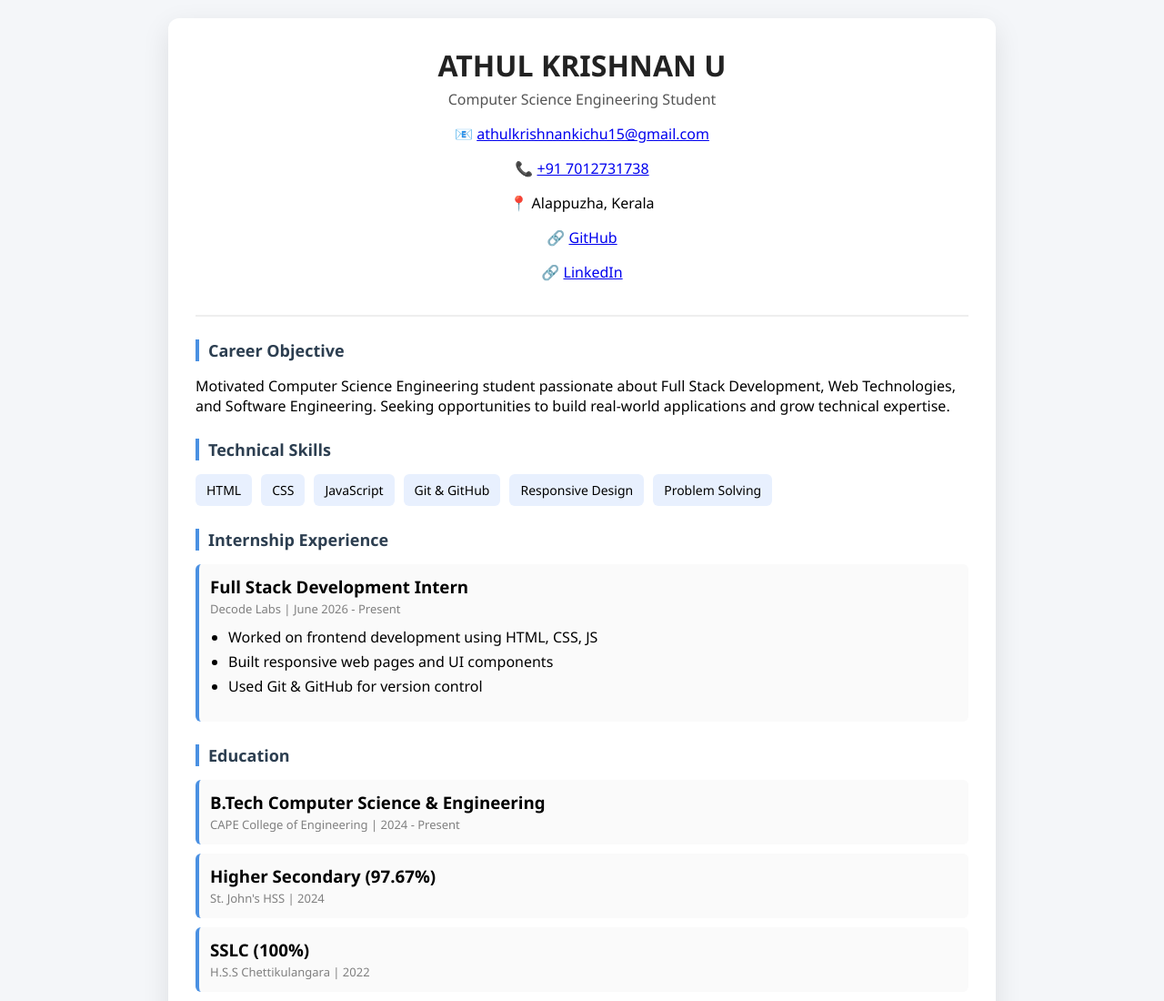
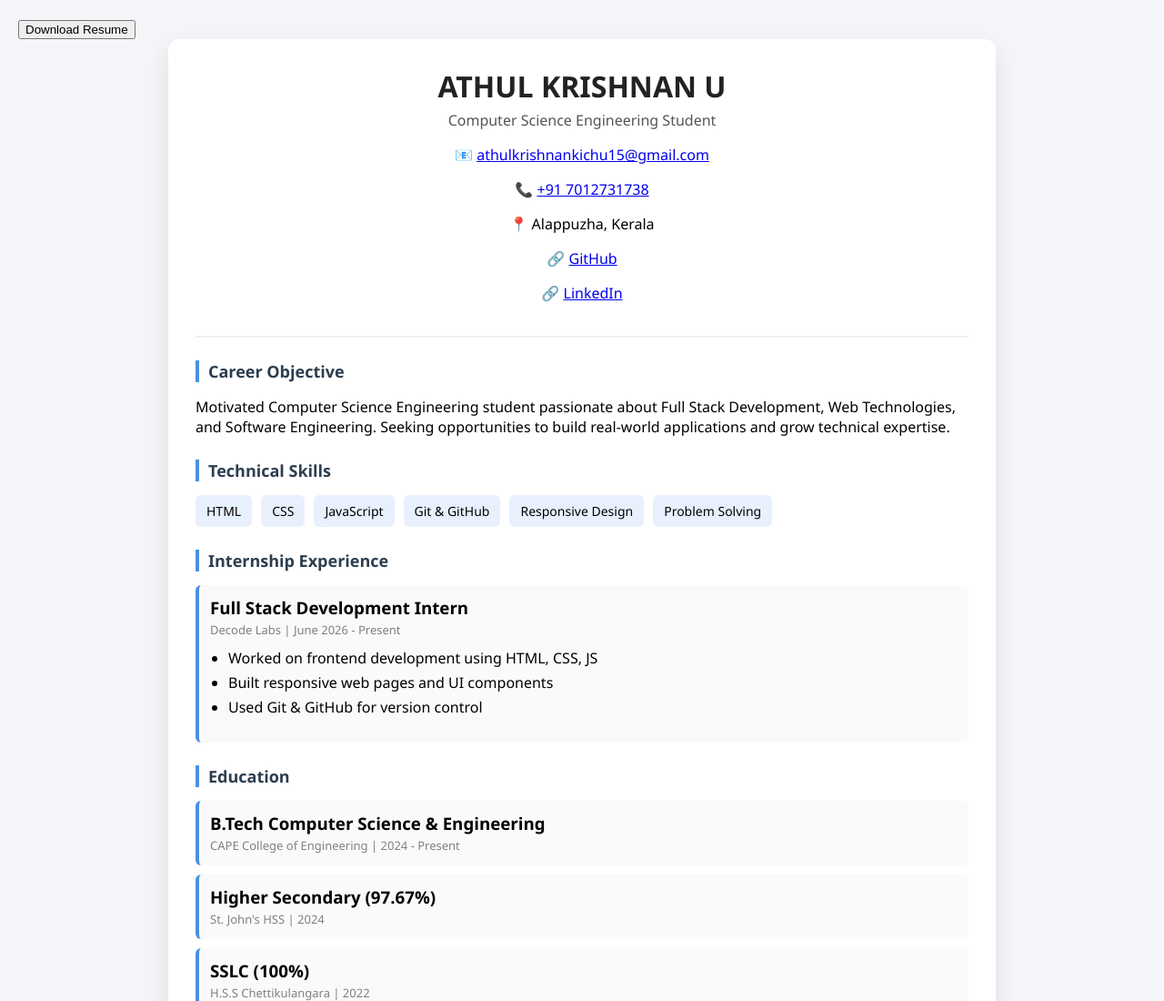
Before and after one commit to ATHULKRISHNAN48/Resume1, a plain HTML site: page index.html in a window 1280 px wide. Shown: the top 1100 px of the page at 91% size. Drawn offline with Linux system fonts and the light colour scheme.

Commit message:
Update index.html

```diff
--- a/index.html
+++ b/index.html
@@ -5,6 +5,9 @@
 <meta name="viewport" content="width=device-width, initial-scale=1.0">
 <title>Athul Krishnan U - Resume</title>
 <link rel="stylesheet" href="style.css">
+    <button onclick="downloadPDF()" class="download-btn">
+    Download Resume
+    </button>
 </head>
 
 <body>
```
